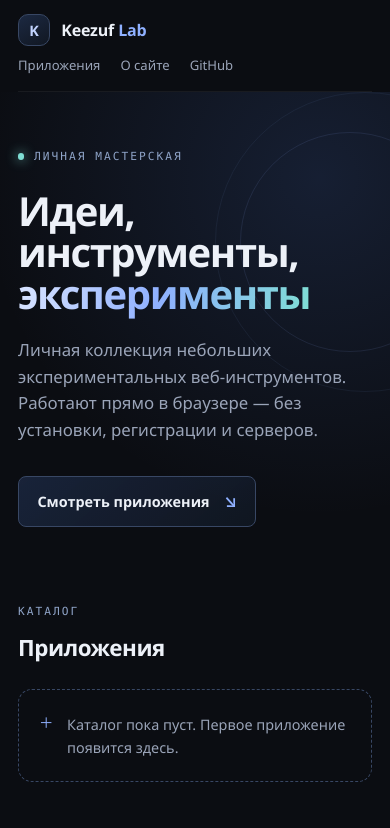
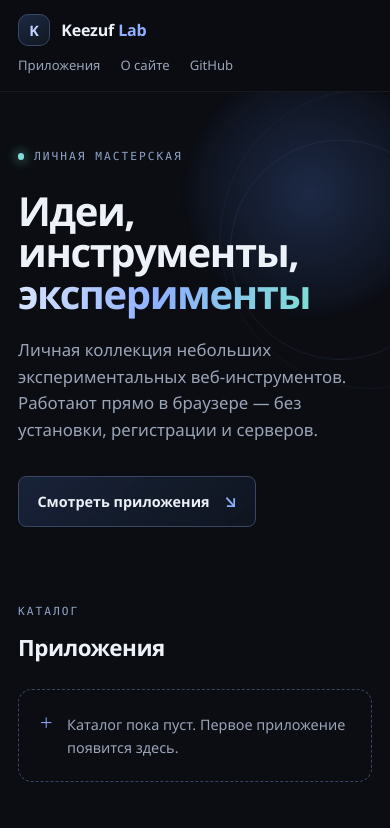
Before and after one commit to keezuf/keezuf.github.io, a plain HTML site: page index.html in a window 390 px wide. Shown: the top 828 px of the page. Drawn offline with Linux system fonts and the light colour scheme.

Commit message:
site: липкая шапка и анимации первого экрана
Шапка больше не уезжает при прокрутке (sticky, полупрозрачный фон), якоря учитывают её высоту. Кольца на первом экране медленно дрейфуют, синее свечение пульсирует; анимации на transform/opacity и отключаются при prefers-reduced-motion.

```diff
--- a/assets/css/base.css
+++ b/assets/css/base.css
@@ -49,6 +49,8 @@
 
 html {
   -webkit-text-size-adjust: 100%;
+  /* Отступ для перехода к якорю: липкая шапка не должна перекрывать заголовок. */
+  scroll-padding-top: 5.5rem;
 }
 
 @media (prefers-reduced-motion: no-preference) {
@@ -111,10 +113,10 @@ ul {
 }
 
 .skip-link {
-  position: absolute;
+  position: fixed;
   left: 50%;
   top: 0;
-  z-index: 10;
+  z-index: 40;
   padding: 0.6rem 1rem;
   border-radius: 0 0 var(--radius-sm) var(--radius-sm);
   background: var(--accent-strong);
@@ -130,13 +132,28 @@ ul {
 
 /* --- Шапка --- */
 
+/* Липкая шапка: полупрозрачный фон, иначе контент просвечивает под текстом. */
+.site-header {
+  position: sticky;
+  top: 0;
+  z-index: 30;
+  background: rgba(11, 13, 18, 0.92);
+  border-bottom: 1px solid rgba(255, 255, 255, 0.06);
+}
+
+@supports (backdrop-filter: blur(12px)) {
+  .site-header {
+    background: rgba(11, 13, 18, 0.78);
+    backdrop-filter: blur(12px);
+  }
+}
+
 .topbar {
   display: flex;
   align-items: center;
   justify-content: space-between;
   gap: 1.5rem;
   min-height: 5rem;
-  border-bottom: 1px solid rgba(255, 255, 255, 0.06);
 }
 
 .brand {
@@ -202,9 +219,23 @@ ul {
   isolation: isolate;
   overflow: hidden;
   padding: clamp(3.5rem, 9vw, 6.5rem) 0 clamp(2.75rem, 7vw, 4.5rem);
-  background-image: radial-gradient(520px circle at 82% 18%, rgba(80, 124, 220, 0.16), transparent 65%);
 }
 
+/* Синее свечение: медленно пульсирует, чтобы первый экран не выглядел статичным. */
+.hero-glow {
+  position: absolute;
+  z-index: -1;
+  top: calc(18% - 260px);
+  left: calc(82% - 260px);
+  width: 520px;
+  height: 520px;
+  border-radius: 50%;
+  background: radial-gradient(closest-side, rgba(86, 128, 224, 0.26), rgba(86, 128, 224, 0.08) 58%, transparent 72%);
+  pointer-events: none;
+  animation: glow-pulse 11s ease-in-out infinite;
+}
+
+/* Два кольца дрейфуют с разными периодами — движение читается как «живое». */
 .hero::before,
 .hero::after {
   content: "";
@@ -220,6 +251,7 @@ ul {
   aspect-ratio: 1;
   top: 2.5rem;
   right: 3%;
+  animation: ring-drift-a 19s ease-in-out infinite;
 }
 
 .hero::after {
@@ -228,6 +260,32 @@ ul {
   top: 0;
   right: -4%;
   border-color: rgba(143, 176, 255, 0.07);
+  animation: ring-drift-b 27s ease-in-out infinite;
+}
+
+@keyframes glow-pulse {
+  0%,
+  100% {
+    opacity: 0.55;
+    transform: scale(0.93);
+  }
+
+  50% {
+    opacity: 1;
+    transform: scale(1.07);
+  }
+}
+
+@keyframes ring-drift-a {
+  50% {
+    transform: translate3d(-18px, 14px, 0);
+  }
+}
+
+@keyframes ring-drift-b {
+  50% {
+    transform: translate3d(16px, -12px, 0);
+  }
 }
 
 .eyebrow {
@@ -325,11 +383,6 @@ ul {
 
 .section {
   padding: clamp(2rem, 5vw, 3rem) 0 clamp(3rem, 7vw, 4.5rem);
-}
-
-.section[id],
-.about[id] {
-  scroll-margin-top: 1.5rem;
 }
 
 .section-head {
@@ -682,6 +735,10 @@ ul {
     --gutter: 18px;
   }
 
+  html {
+    scroll-padding-top: 5rem;
+  }
+
   .topbar {
     min-height: 4.25rem;
   }
@@ -702,6 +759,15 @@ ul {
     right: -32%;
   }
 
+  /* Свечение меньше и ближе к краю, чтобы не спорить с текстом на узком экране. */
+  .hero-glow {
+    top: -70px;
+    left: auto;
+    right: -90px;
+    width: 340px;
+    height: 340px;
+  }
+
   .footer {
     flex-direction: column;
     align-items: flex-start;
@@ -711,6 +777,10 @@ ul {
 
 /* Узкие экраны: шапка в две строки, чтобы пункты меню не переносились по слогам. */
 @media (max-width: 480px) {
+  html {
+    scroll-padding-top: 6.75rem;
+  }
+
   .topbar {
     flex-wrap: wrap;
     gap: 0.55rem 1rem;
--- a/index.html
+++ b/index.html
@@ -20,7 +20,8 @@
 <body>
   <a class="skip-link" href="#main">Перейти к содержимому</a>
 
-  <header class="topbar wrap">
+  <header class="site-header">
+    <div class="topbar wrap">
       <a class="brand" href="./" aria-label="Keezuf Lab — на главную">
         <span class="brand-mark" aria-hidden="true">K</span>
         <span>Keezuf <b>Lab</b></span>
@@ -30,10 +31,12 @@
         <a class="nav-link" href="#about">О сайте</a>
         <a class="nav-link" href="https://github.com/keezuf/keezuf.github.io" rel="noopener noreferrer">GitHub</a>
       </nav>
+    </div>
   </header>
 
   <main id="main">
     <section class="hero" aria-labelledby="hero-title">
+      <span class="hero-glow" aria-hidden="true"></span>
       <div class="wrap">
         <p class="eyebrow"><span class="eyebrow-dot" aria-hidden="true"></span>Личная мастерская</p>
         <h1 id="hero-title">Идеи, инструменты, <span class="gradient-text">эксперименты</span></h1>
```
Also changed, not shown: 404.html (+3 -1 lines), license.html (+3 -1 lines), privacy.html (+3 -1 lines). Lines whose indentation alone changed are shown as unchanged.
